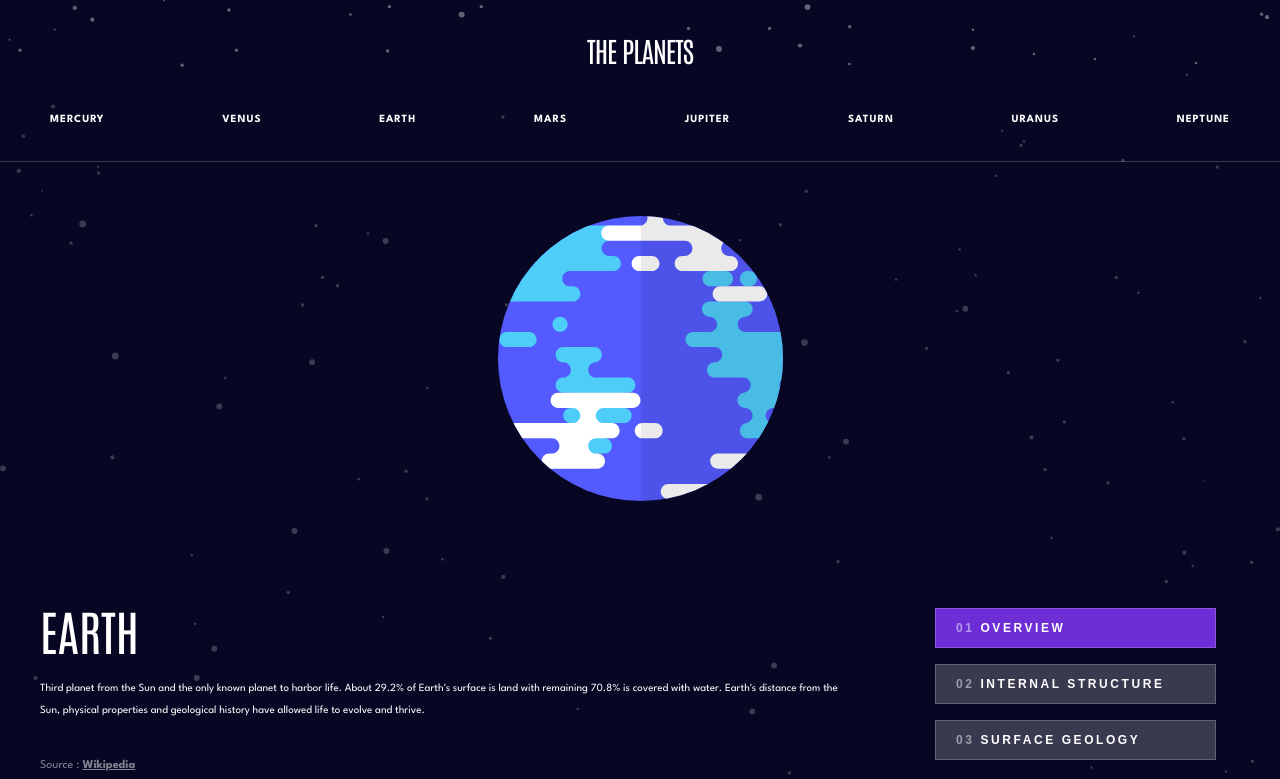
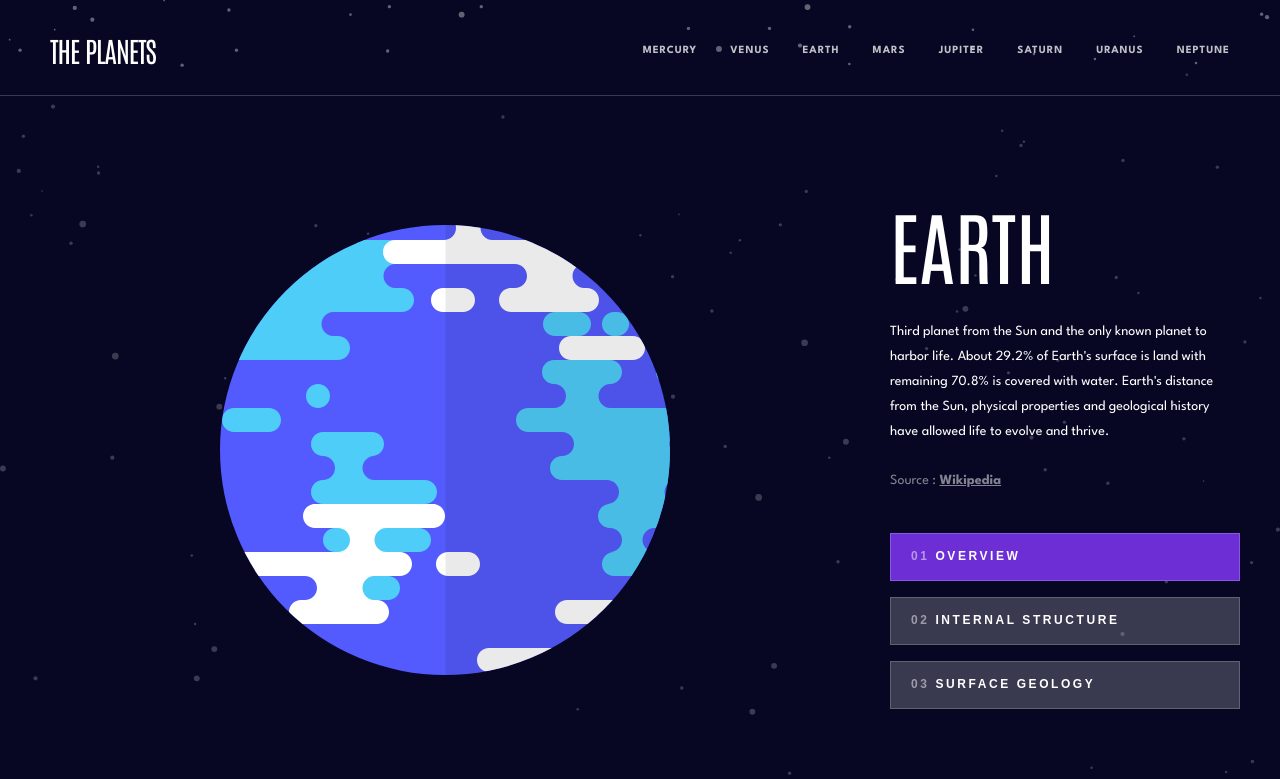
Before and after one commit to AlexanderGrigoryan/Planets-Fact-Site, a React (Create React App) app: page /earth in a window 1280 px wide. Shown: the top 779 px of the page. Built offline with nearby package versions, Linux system fonts and the light colour scheme.

Commit message:
style: make responsive layout for desktop devices

```diff
--- a/src/App.tsx
+++ b/src/App.tsx
@@ -1,15 +1,17 @@
-import React, { useEffect, useState } from "react";
+import { useState } from "react";
 import { Helmet, HelmetProvider } from "react-helmet-async";
-import { Navigate, Route, Routes } from "react-router-dom";
+import { Navigate, Route, Routes, useLocation } from "react-router-dom";
 import styled from "styled-components";
-import BurgerMenu from "./components/BurgerMenu";
 import GlobalStyles from "./components/GlobalStyles";
 import Header from "./components/Header";
+import BurgerMenu from "./components/BurgerMenu";
+import Planet from "./pages/Planet";
 import Background from "./img/background-stars.svg";
-import Planet from "./pages/Planet";
 
 function App() {
   const [showMenu, setShowMenu] = useState<boolean>(false);
+  const [info, setInfo] = useState<string>("overview");
+
   const colors = [
     "#419EBB",
     "#F7CC7F",
@@ -21,7 +23,8 @@ function App() {
     "#497EFA",
   ];
 
-  const [info, setInfo] = useState<string>("overview");
+  const location = useLocation();
+  const pathname = location.pathname;
 
   return (
     <>
@@ -36,16 +39,21 @@ function App() {
       </HelmetProvider>
 
       <MainContainer>
-        <Header showMenu={showMenu} setShowMenu={setShowMenu} />
+        <Header
+          showMenu={showMenu}
+          setShowMenu={setShowMenu}
+          pathname={pathname}
+        />
         {showMenu ? (
           <BurgerMenu setShowMenu={setShowMenu} colors={colors} />
         ) : null}
-
         <Routes>
           <Route path="/" element={<Navigate to="/mercury" />} />
           <Route
             path="/:name"
-            element={<Planet info={info} setInfo={setInfo} />}
+            element={
+              <Planet info={info} setInfo={setInfo} pathname={pathname} />
+            }
           />
         </Routes>
       </MainContainer>
--- a/src/components/BurgerMenu.tsx
+++ b/src/components/BurgerMenu.tsx
@@ -1,8 +1,8 @@
 import React from "react";
 import styled from "styled-components";
-import ArrowLogo from "../img/arrow.png";
 import { Link } from "react-router-dom";
 import data from "../data.json";
+import ArrowLogo from "../img/arrow.png";
 
 interface Props {
   setShowMenu: React.Dispatch<React.SetStateAction<boolean>>;
--- a/src/components/GlobalStyles.ts
+++ b/src/components/GlobalStyles.ts
@@ -12,7 +12,6 @@ body {
     width: 100%;
     min-height: 100vh;
     font-family: 'League Spartan', sans-serif;
-    /* font-family: 'Antonio', sans-serif; */
     background: #070724;
 }
 `;
--- a/src/components/Header.tsx
+++ b/src/components/Header.tsx
@@ -1,16 +1,18 @@
-import React, { useState } from "react";
+import React from "react";
 import styled from "styled-components";
+import Navigation from "./Navigation";
 import BurgerIcon from "../svg/BurgerIcon";
 import CloseIcon from "../img/icon-remove.svg";
-import Navigation from "./Navigation";
 
 interface Props {
   showMenu: boolean;
   setShowMenu: React.Dispatch<React.SetStateAction<boolean>>;
+  pathname: string;
 }
 
 function Header(props: Props) {
-  const { showMenu, setShowMenu } = props;
+  const { showMenu, setShowMenu, pathname } = props;
+
   return (
     <HeaderContainer>
       <Container>
@@ -22,7 +24,7 @@ function Header(props: Props) {
             <BurgerIcon />
           )}
         </BurgerButton>
-        <Navigation />
+        <Navigation pathname={pathname} />
       </Container>
       <Line />
     </HeaderContainer>
@@ -58,6 +60,11 @@ const Container = styled.div`
     flex-direction: column;
     padding: 32px 50px 0 50px;
   }
+
+  @media screen and (min-width: 1024px) {
+    flex-direction: row;
+    justify-content: space-between;
+  }
 `;
 
 const Logo = styled.p`
@@ -68,6 +75,7 @@ const Logo = styled.p`
   letter-spacing: -1.0499999523162842px;
   text-transform: uppercase;
   color: #ffffff;
+  white-space: nowrap;
 `;
 
 const BurgerButton = styled.button`
--- a/src/components/Navigation.tsx
+++ b/src/components/Navigation.tsx
@@ -1,22 +1,36 @@
-import React from "react";
+import { useState } from "react";
 import { Link } from "react-router-dom";
-import styled from "styled-components";
+import styled, { css } from "styled-components";
 import data from "../data.json";
 
-function Navigation() {
+interface NavigationProps {
+  pathname: string;
+}
+
+function Navigation(props: NavigationProps) {
+  const { pathname } = props;
+
+  const [activePlanet, setActivePlanet] = useState<string>("");
+
   return (
     <Container>
       <ListMenu>
         {data.map((item) => {
           return (
             <List>
+              {activePlanet === item.name ? (
+                <LinkLine pathname={pathname}></LinkLine>
+              ) : null}
               <Link
+                onClick={() => setActivePlanet(item.name)}
                 style={{
                   textDecoration: "none",
                 }}
                 to={`${item.name.toLowerCase()}`}
               >
-                <LinkName>{item.name}</LinkName>
+                <LinkName activePlanet={activePlanet === item.name}>
+                  {item.name}
+                </LinkName>
               </Link>
             </List>
           );
@@ -36,21 +50,76 @@ const Container = styled.div`
   @media screen and (min-width: 768px) {
     display: block;
   }
+
+  @media screen and (min-width: 1024px) {
+    margin: 0;
+  }
 `;
 
 const ListMenu = styled.ul`
   display: flex;
   justify-content: space-between;
   list-style-type: none;
+
+  @media screen and (min-width: 1024px) {
+    justify-content: flex-end;
+    column-gap: 33px;
+  }
 `;
 
-const List = styled.li``;
+interface LinkLineProps {
+  pathname: string;
+}
 
-const LinkName = styled.p`
-  font-size: 11px;
-  font-weight: 700;
-  line-height: 25px;
-  letter-spacing: 1px;
-  text-transform: uppercase;
-  color: #ffffff;
+const LinkLine = styled.div(
+  (props: LinkLineProps) => css`
+    @media screen and (min-width: 1024px) {
+      border: 4px solid;
+      border-color: ${props.pathname === "/mercury"
+        ? "#419EBB"
+        : props.pathname === "/venus"
+        ? "#EDA249"
+        : props.pathname === "/earth"
+        ? "#6D2ED5"
+        : props.pathname === "/mars"
+        ? "#D14C32"
+        : props.pathname === "/jupiter"
+        ? "#D83A34"
+        : props.pathname === "/saturn"
+        ? "#CD5120"
+        : props.pathname === "/uranus"
+        ? "#1EC1A2 "
+        : "#2D68F0"};
+      width: 100%;
+      position: absolute;
+      top: -38px;
+      left: 0;
+    }
+  `
+);
+
+const List = styled.li`
+  position: relative;
 `;
+
+interface LinkNameProps {
+  activePlanet: boolean;
+}
+
+const LinkName = styled.p(
+  (props: LinkNameProps) => css`
+    font-size: 11px;
+    font-weight: 700;
+    line-height: 25px;
+    letter-spacing: 1px;
+    text-transform: uppercase;
+    color: ${props.activePlanet
+      ? "rgba(255, 255, 255, 1)"
+      : "rgba(255, 255, 255, 0.75)"};
+    transition: all ease 0.3s;
+
+    &:hover {
+      color: rgba(255, 255, 255, 1);
+    }
+  `
+);
--- a/src/pages/Planet.tsx
+++ b/src/pages/Planet.tsx
@@ -1,22 +1,18 @@
 import React from "react";
-import { useLocation, useParams } from "react-router";
 import styled, { css } from "styled-components";
+import { useParams } from "react-router";
 import data from "../data.json";
 
 interface Props {
   info: string;
   setInfo: React.Dispatch<React.SetStateAction<string>>;
+  pathname: string;
 }
 
 function Planet(props: Props) {
-  const { info, setInfo } = props;
+  const { info, setInfo, pathname } = props;
 
-  const location = useLocation();
   const params = useParams();
-  const pathname = location.pathname;
-
-  console.log(pathname);
-
   const planet = data.find(
     (element) => element.name.toLowerCase() === params.name
   );
@@ -38,9 +34,9 @@ function Planet(props: Props) {
         </NavLink>
       </Navigation>
       <Line></Line>
-      <Container>
-        <Content>
-          <ImageBlock>
+      <Container pathname={pathname}>
+        <Content pathname={pathname}>
+          <ImageBlock pathname={pathname}>
             {info === "overview" ? (
               <Image
                 pathname={pathname}
@@ -54,14 +50,18 @@ function Planet(props: Props) {
                 alt="planet image"
               />
             ) : (
-              <>
+              <GeologyBlock>
                 <Image
                   pathname={pathname}
                   src={planet?.images.planet}
                   alt="planet image"
                 />
-                <ImageGeology src={planet?.images.geology} alt="planet image" />
-              </>
+                <ImageGeology
+                  pathname={pathname}
+                  src={planet?.images.geology}
+                  alt="planet image"
+                />
+              </GeologyBlock>
             )}
           </ImageBlock>
           <FlexContainer>
@@ -74,7 +74,6 @@ function Planet(props: Props) {
               ) : (
                 <Description>{planet?.geology.content}</Description>
               )}
-
               {info === "overview" ? (
                 <Source>
                   Source :{" "}
@@ -182,6 +181,7 @@ const NavLine = styled.div(
   (props: NavLineProps) => css`
     width: ${props.active ? "100%" : "0"};
     height: 4px;
+    margin-top: 17px;
     background: ${props.pathname === "/mercury"
       ? "#419EBB"
       : props.pathname === "/venus"
@@ -197,7 +197,6 @@ const NavLine = styled.div(
       : props.pathname === "/uranus"
       ? "#1EC1A2 "
       : "#2D68F0"};
-    margin-top: 17px;
   `
 );
 
@@ -205,11 +204,14 @@ const NavigationResp = styled.div`
   display: none;
 
   @media screen and (min-width: 768px) {
-    padding: 20px 24px 0 24px;
     display: flex;
     flex-direction: column;
     row-gap: 16px;
-    margin-top: 69px;
+    padding-left: 20px;
+  }
+
+  @media screen and (min-width: 1024px) {
+    padding: 0;
   }
 `;
 
@@ -270,6 +272,11 @@ const LinksResp = styled.button(
         ? "#2D68F0"
         : "rgba(216, 216, 216, 0.2)"};
     }
+
+    @media screen and (min-width: 1024px) {
+      width: 350px;
+      height: 48px;
+    }
   `
 );
 
@@ -277,37 +284,161 @@ const Span = styled.span`
   color: rgba(255, 255, 255, 0.5);
 `;
 
-const Container = styled.div`
-  padding: 0 24px;
-  margin-top: 95px;
+interface ContainerProps {
+  pathname: string;
+}
+
+const Container = styled.div(
+  (props: ContainerProps) => css`
+    max-width: 1440px;
+    margin: 0 auto;
     display: flex;
     flex-direction: column;
     justify-content: center;
     align-items: center;
+    padding: 0 24px;
+    margin-top: ${props.pathname === "/mercury"
+      ? "95px"
+      : props.pathname === "/venus"
+      ? "74px"
+      : props.pathname === "/earth"
+      ? "64px"
+      : props.pathname === "/mars"
+      ? "87px"
+      : props.pathname === "/jupiter"
+      ? "39px"
+      : props.pathname === "/saturn"
+      ? "24px"
+      : props.pathname === "/uranus"
+      ? "63px"
+      : "64px"};
 
     @media screen and (min-width: 768px) {
-    margin-top: 54px;
       padding: 0 40px;
+      margin-top: ${props.pathname === "/mercury"
+        ? "146px"
+        : props.pathname === "/venus"
+        ? "112px"
+        : props.pathname === "/earth"
+        ? "96px"
+        : props.pathname === "/mars"
+        ? "132px"
+        : props.pathname === "/jupiter"
+        ? "54px"
+        : props.pathname === "/saturn"
+        ? "27px"
+        : props.pathname === "/uranus"
+        ? "93px"
+        : "96px"};
     }
-`;
 
-const Content = styled.div`
+    @media screen and (min-width: 1440px) {
+      padding: 0 165px;
+      margin-top: ${props.pathname === "/mercury"
+        ? "126px"
+        : props.pathname === "/venus"
+        ? "126px"
+        : props.pathname === "/earth"
+        ? "126px"
+        : props.pathname === "/mars"
+        ? "126px"
+        : props.pathname === "/jupiter"
+        ? "96px"
+        : props.pathname === "/saturn"
+        ? "70px"
+        : props.pathname === "/uranus"
+        ? "126px"
+        : "126px"};
+    }
+  `
+);
+
+interface ContentProps {
+  pathname: string;
+}
+
+const Content = styled.div(
+  (props: ContentProps) => css`
     display: flex;
     flex-direction: column;
     justify-content: center;
     align-items: center;
     text-align: center;
-`;
 
-const ImageBlock = styled.div`
-  display: flex;
-  flex-direction: column;
-  align-items: center;
-`;
+    @media screen and (min-width: 768px) {
+      width: 100%;
+    }
+
+    @media screen and (min-width: 1024px) {
+      flex-direction: row;
+      justify-content: flex-end;
+      column-gap: ${props.pathname === "/mercury"
+        ? "300px"
+        : props.pathname === "/venus"
+        ? "245px"
+        : props.pathname === "/earth"
+        ? "220px"
+        : props.pathname === "/mars"
+        ? "277px"
+        : props.pathname === "/jupiter"
+        ? "154px"
+        : props.pathname === "/saturn"
+        ? "112px"
+        : props.pathname === "/uranus"
+        ? "216px"
+        : "220px"};
+    }
+  `
+);
 
 interface ImageProps {
   pathname: string;
 }
+
+const ImageBlock = styled.div(
+  (props: ImageProps) => css`
+    display: flex;
+    flex-direction: column;
+    align-items: center;
+    margin-bottom: ${props.pathname === "/mercury"
+      ? "98px"
+      : props.pathname === "/venus"
+      ? "76px"
+      : props.pathname === "/earth"
+      ? "67px"
+      : props.pathname === "/mars"
+      ? "88px"
+      : props.pathname === "/jupiter"
+      ? "41px"
+      : props.pathname === "/saturn"
+      ? "24px"
+      : props.pathname === "/uranus"
+      ? "65px"
+      : "67px"};
+
+    @media screen and (min-width: 768px) {
+      margin-bottom: ${props.pathname === "/mercury"
+        ? "130px"
+        : props.pathname === "/venus"
+        ? "95px"
+        : props.pathname === "/earth"
+        ? "79px"
+        : props.pathname === "/mars"
+        ? "115px"
+        : props.pathname === "/jupiter"
+        ? "37px"
+        : props.pathname === "/saturn"
+        ? "11px"
+        : props.pathname === "/uranus"
+        ? "77px"
+        : "79px"};
+    }
+
+    @media screen and (min-width: 1024px) {
+      margin-bottom: 0;
+    }
+  `
+);
 
 const Image = styled.img(
   (props: ImageProps) => css`
@@ -322,7 +453,7 @@ const Image = styled.img(
       : props.pathname === "/jupiter"
       ? "224px"
       : props.pathname === "/saturn"
-      ? "305px"
+      ? "256px"
       : props.pathname === "/uranus"
       ? "176px"
       : "173px"};
@@ -338,7 +469,7 @@ const Image = styled.img(
       : props.pathname === "/jupiter"
       ? "224px"
       : props.pathname === "/saturn"
-      ? "305px"
+      ? "256px"
       : props.pathname === "/uranus"
       ? "176px"
       : "173px"};
@@ -355,7 +486,7 @@ const Image = styled.img(
         : props.pathname === "/jupiter"
         ? "369px"
         : props.pathname === "/saturn"
-        ? "503px"
+        ? "422px"
         : props.pathname === "/uranus"
         ? "290px"
         : "285px"};
@@ -371,42 +502,104 @@ const Image = styled.img(
         : props.pathname === "/jupiter"
         ? "369px"
         : props.pathname === "/saturn"
-        ? "503px"
+        ? "422px"
         : props.pathname === "/uranus"
         ? "290px"
         : "285px"};
     }
+
+    @media screen and (min-width: 1024px) {
+      width: ${props.pathname === "/mercury"
+        ? "290px"
+        : props.pathname === "/venus"
+        ? "400px"
+        : props.pathname === "/earth"
+        ? "450px"
+        : props.pathname === "/mars"
+        ? "336px"
+        : props.pathname === "/jupiter"
+        ? "582px"
+        : props.pathname === "/saturn"
+        ? "666px"
+        : props.pathname === "/uranus"
+        ? "458px"
+        : "450px"};
+
+      height: ${props.pathname === "/mercury"
+        ? "290px"
+        : props.pathname === "/venus"
+        ? "400px"
+        : props.pathname === "/earth"
+        ? "450px"
+        : props.pathname === "/mars"
+        ? "336px"
+        : props.pathname === "/jupiter"
+        ? "582px"
+        : props.pathname === "/saturn"
+        ? "666px"
+        : props.pathname === "/uranus"
+        ? "458px"
+        : "450px"};
+    }
   `
 );
 
-const ImageGeology = styled.img`
+const GeologyBlock = styled.div`
+  display: flex;
+  flex-direction: column;
+  justify-content: center;
+  align-items: center;
+`;
+
+interface ImageGeologyProps {
+  pathname: string;
+}
+
+const ImageGeology = styled.img(
+  (props: ImageGeologyProps) => css`
     width: 60px;
     height: 60px;
-  margin-top: -25px;
-  margin-right: 25px;
+    margin-top: ${[props.pathname === "/saturn" ? "-70px" : "-20px"]};
 
     @media screen and (min-width: 768px) {
       width: 113px;
       height: 149px;
+      margin-top: ${[props.pathname === "/saturn" ? "-120px" : "-45px"]};
     }
 
     @media screen and (min-width: 1024px) {
       width: 163px;
       height: 199px;
+      margin-top: ${[props.pathname === "/saturn" ? "-195px" : "-75px"]};
     }
-`;
+  `
+);
 
 const FlexContainer = styled.div`
   @media screen and (min-width: 768px) {
     display: flex;
     align-items: center;
-    column-gap: 69px;
+    justify-content: space-between;
+    width: 100%;
+  }
+
+  @media screen and (min-width: 1024px) {
+    flex-direction: column;
+    max-width: 350px;
+    align-items: flex-start;
   }
 `;
 
 const InfoContainer = styled.div`
   @media screen and (min-width: 768px) {
     text-align: left;
+    max-width: 339px;
+  }
+
+  @media screen and (min-width: 1024px) {
+    display: flex;
+    flex-direction: column;
+    margin-bottom: 40px;
   }
 `;
 
@@ -416,12 +609,19 @@ const Name = styled.h2`
   font-weight: 400;
   line-height: 52px;
   text-transform: uppercase;
-  margin: 98px 0 16px;
+  margin-bottom: 16px;
   color: #ffffff;
 
   @media screen and (min-width: 768px) {
     font-size: 48px;
     line-height: 62px;
+    margin-bottom: 22px;
+  }
+
+  @media screen and (min-width: 1024px) {
+    margin: 0 0 23px 0;
+    font-size: 80px;
+    line-height: 103.52px;
   }
 `;
 
@@ -431,6 +631,16 @@ const Description = styled.p`
   line-height: 22px;
   margin-bottom: 32px;
   color: #ffffff;
+
+  @media screen and (min-width: 768px) {
+    margin-bottom: 22px;
+  }
+
+  @media screen and (min-width: 1024px) {
+    margin-bottom: 24px;
+    font-size: 14px;
+    line-height: 25px;
+  }
 `;
 
 const Source = styled.p`
@@ -439,6 +649,11 @@ const Source = styled.p`
   font-weight: 400;
   line-height: 25px;
   color: rgba(255, 255, 255, 0.5);
+
+  @media screen and (min-width: 1024px) {
+    font-size: 14px;
+    line-height: 25px;
+  }
 `;
 
 const SourceLink = styled.a`
@@ -446,7 +661,12 @@ const SourceLink = styled.a`
   font-size: 12px;
   font-weight: 700;
   line-height: 25px;
-  color: rgba(255, 255, 255, 0.5); ;
+  color: rgba(255, 255, 255, 0.5);
+
+  @media screen and (min-width: 1024px) {
+    font-size: 14px;
+    line-height: 25px;
+  }
 `;
 
 const Details = styled.div`
@@ -460,8 +680,13 @@ const Details = styled.div`
   @media screen and (min-width: 768px) {
     flex-direction: row;
     column-gap: 11px;
-    justify-content: center;
+    justify-content: space-between;
     align-items: center;
+  }
+
+  @media screen and (min-width: 1024px) {
+    column-gap: 30px;
+    margin: 78px 0 56px;
   }
 `;
 
@@ -483,6 +708,13 @@ const InfoBlock = styled.div`
     row-gap: 6px;
     padding: 15px 0 0 15px;
   }
+
+  @media screen and (min-width: 1024px) {
+    width: 255px;
+    height: 128px;
+    row-gap: 4px;
+    padding: 20px 0 0 23px;
+  }
 `;
 
 const Category = styled.p`
@@ -495,6 +727,12 @@ const Category = styled.p`
 
   @media screen and (min-width: 768px) {
     align-self: flex-start;
+  }
+
+  @media screen and (min-width: 1024px) {
+    font-size: 11px;
+    line-height: 25px;
+    letter-spacing: 1px;
   }
 `;
 
@@ -513,6 +751,12 @@ const CategoryAnswer = styled.p`
     line-height: 31.05px;
     letter-spacing: -0.9px;
   }
+
+  @media screen and (min-width: 1024px) {
+    font-size: 40px;
+    line-height: 51.76px;
+    letter-spacing: -1.5px;
+  }
 `;
 
 const Line = styled.div`
@@ -523,4 +767,8 @@ const Line = styled.div`
   @media screen and (min-width: 768px) {
     margin-top: 93px;
   }
+
+  @media screen and (min-width: 1024px) {
+    margin-top: 27px;
+  }
 `;
--- a/src/svg/BurgerIcon.tsx
+++ b/src/svg/BurgerIcon.tsx
@@ -1,5 +1,3 @@
-import React from "react";
-
 function BurgerIcon() {
   return (
     <svg xmlns="http://www.w3.org/2000/svg" width="24" height="17">
```
Also changed, not shown: src/components/Line.tsx (deleted, +0 -17 lines). Lines whose indentation alone changed are shown as unchanged.
